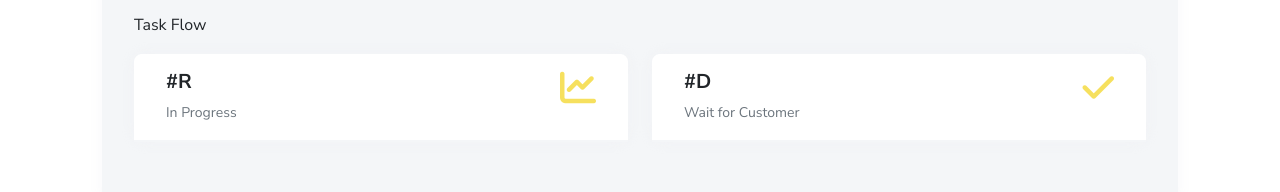
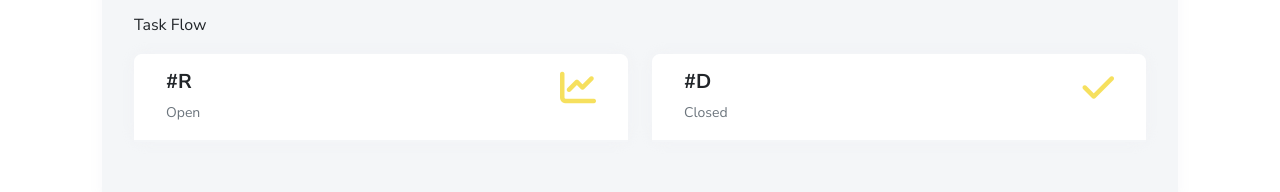
Before and after one commit to muhamadfiqhan/elitery1.github.io, a plain HTML site: page index.html in a window 1280 px wide. Shown: the part 1305-1497 px from the top of the page. Drawn offline with Linux system fonts and the light colour scheme.

Commit message:
Update index.html

```diff
--- a/index.html
+++ b/index.html
@@ -208,7 +208,7 @@
                         <div class="d-flex justify-content-between">
                           <div>
                             <h3 class="h5 mb-1">#R</h3>
-                            <div class="text-muted text-small">In Progress</div>
+                            <div class="text-muted text-small">Open</div>
                           </div><i class="fas fa-chart-line" style='font-size:36px; color: #f6e05e;'></i>
                         </div>
                       </div>
@@ -220,7 +220,7 @@
                         <div class="d-flex justify-content-between">
                           <div>
                             <h3 class="h5 mb-1">#D</h3>
-                            <div class="text-muted text-small">Wait for Customer</small></div>
+                            <div class="text-muted text-small">Closed</small></div>
                           </div><i class="fas fa-check" style='font-size:36px; color: #f6e05e;'></i>
                         </div>
                       </div>
```
